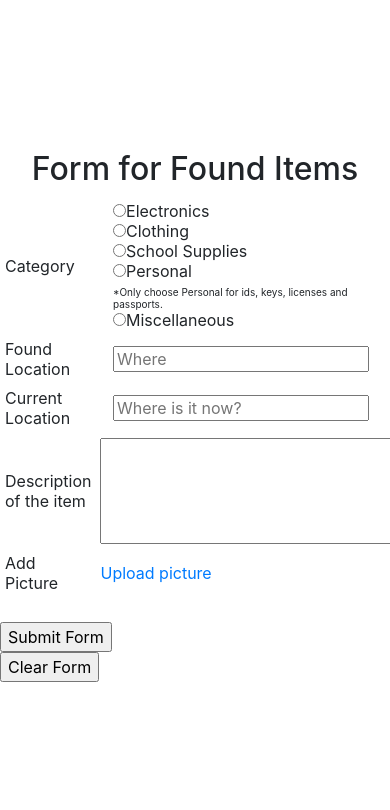
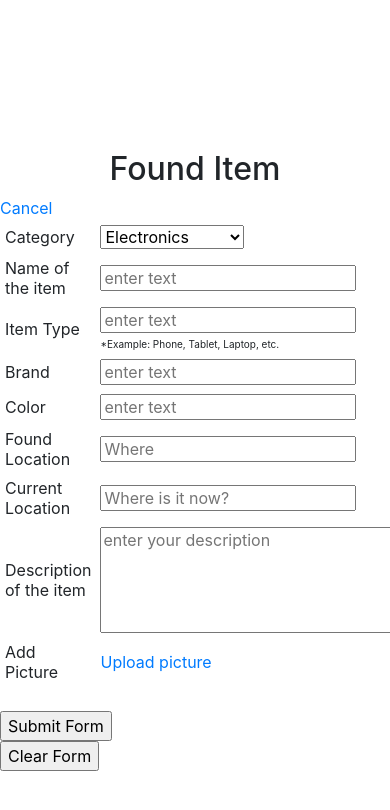
Before and after one commit to Tom-from-6520/Lost-n-Found, a PHP site: page /addPost.php?op=found in a window 390 px wide; the page is wider, and only the part inside the window is pictured. Shown: the top 810 px of that part. Run offline with PHP 8.4, Linux system fonts and the light colour scheme; the visitor is signed in with stand-in values (Sample User, id 1).

Commit message:
fix add post func

```diff
--- a/addPost.php
+++ b/addPost.php
@@ -11,11 +11,20 @@ if ($uid == '') {
 }
 $op = $_GET['op'];
 $title = "";
+$header = "";
+$placeholder = "";
+$currLocQues = "";
 if ($op == 'lost') {
     $title = "Lost";
+    $header = "Lost Location";
+    $placeholder = "Where did you lose it?";
 }
 else if ($op == 'found') {
     $title = "Found";
+    $header = "Found Location";
+    $placeholder = "Where did you find it?";
+    $currLocQues = "<tr><td>Current Location</td>" .
+    "<td><input type='text' name='currLoc' placeholder='Where is it now?' required/></td><tr>";
 }
 else {
     header('Location: ./landing.php');
@@ -25,7 +34,6 @@ print "<title> $title Form </title>";
 
 ?>
 
-<title> Found Form </title>
 
 <style>
 .space-row{
@@ -39,43 +47,74 @@ print "<title> $title Form </title>";
 </style>
 
 <script>
+
+function changeForm() {
+   var cat = document.getElementById("ddlCat").value;
+   switch(cat) {
+       case "electronics":
+           electronicsForm();
+           break;
+       case "clothing":
+           clothingForm();
+           break;
+       case "school_supp":
+           suppliesForm();
+           break;
+       case "personal":
+           personalForm();
+           break;
+       case "misc":
+           miscForm();
+           break;
+   }
+}
+
 function electronicsForm() {
     populateName();
-    document.getElementById("categoryForm").innerHTML = "<tr><td>Item Type</td>" +
+    populateBrand();
+    populateColor();
+    document.getElementById("item_type").innerHTML = "<td>Item Type</td>" +
     "<td><input type='text' name='tfType' placeholder='enter text'/>" +
-    "<p class='fine-print'> *Example: Phone, Tablet, Laptop, etc. </p></td></tr>" +
-    "<tr><td>Brand</td><td><input type='text' name='tfBrand' placeholder='enter text' required></td></tr>" +
-    "<tr><td>Color</td><td><input type='text' name='tfColor' placeholder='enter text' required></td></tr>";
+    "<p class='fine-print'> *Example: Phone, Tablet, Laptop, etc. </p></td>";
+    document.getElementById("clothing_size").innerHTML = "";
 }
 
 function clothingForm() {
+    populateBrand();
+    populateColor();
     document.getElementById("name").innerHTML = "";
-    document.getElementById("categoryForm").innerHTML = "<tr><td>Item Type</td>" +
+    document.getElementById("item_type").innerHTML = "<td>Item Type</td>" +
     "<td><input type='text' name='tfType' placeholder='enter text'/>" +
-    "<p class='fine-print'> *Example: T-shirt, Sweater, Jeans, etc. </p></td></tr>" +
-    "<tr><td>Brand</td><td><input type='text' name='tfBrand' placeholder='enter text' required></td></tr>" +
-    "<tr><td>Color</td><td><input type='text' name='tfColor' placeholder='enter text' required></td></tr>" +
-    "<tr><td>Clothing size</td><td><input type='text' name='tfSize' placeholder='enter text' required></td></tr>";
+    "<p class='fine-print'> *Example: T-shirt, Sweater, Jeans, etc. </p></td>";
+    document.getElementById("clothing_size").innerHTML = "<td>Clothing size</td><td><input type='text' name='tfSize' placeholder='enter text' required></td>";
 }
 
 function suppliesForm() {
     populateName();
-    document.getElementById("categoryForm").innerHTML = "<tr><td>Item Type</td>" +
+    populateColor();
+    document.getElementById("item_type").innerHTML = "<td>Item Type</td>" +
     "<td><input type='text' name='tfType' placeholder='enter text'/>" +
-    "<p class='fine-print'> *Example: Textbook, Calculator, Notebook etc. </p></td></tr>" +
-    "<tr><td>Color</td><td><input type='text' name='tfColor' placeholder='enter text' required></td></tr>";
+    "<p class='fine-print'> *Example: Textbook, Calculator, Notebook etc. </p></td>";
+    document.getElementById("brand").innerHTML = "";
+    document.getElementById("clothing_size").innerHTML = "";
 }
 
 function personalForm() {
     document.getElementById("name").innerHTML = "";
-    document.getElementById("categoryForm").innerHTML = "<tr><td>Item Type</td>" +
+    document.getElementById("brand").innerHTML = "";
+    document.getElementById("clothing_size").innerHTML = "";
+    document.getElementById("color").innerHTML = "";
+    document.getElementById("item_type").innerHTML = "<tr><td>Item Type</td>" +
     "<td><input type='text' name='tfType' placeholder='What is the type of the personal item?' required/>" +
     "<p class='fine-print'> *Example: IDs, keys, licenses, passports, etc. </p></td></tr>";
 }
 
 function miscForm() {
     populateName();
-    document.getElementById("categoryForm").innerHTML = "<tr><td>Item Type</td>" +
+    document.getElementById("brand").innerHTML = "";
+    document.getElementById("clothing_size").innerHTML = "";
+    document.getElementById("color").innerHTML = "";
+    document.getElementById("item_type").innerHTML = "<tr><td>Item Type</td>" +
     "<td><input type='text' name='tfType' placeholder='enter text'/>" +
     "<p class='fine-print'> *Example: Medicine, Water Bottle, Ukulele, etc. </p></td></tr>";
 }
@@ -85,22 +124,33 @@ function populateName() {
     "<td><input type='text' name='tfName' placeholder='enter text' required></td>";
 }
 
-function clearCatForm() {
-    document.getElementById("categoryForm").innerHTML = "";
+
+function populateBrand() {
+    document.getElementById("brand").innerHTML = "<td>Brand</td><td><input type='text' name='tfBrand' placeholder='enter text' required></td>";
 }
+
+
+function populateColor() {
+    document.getElementById("color").innerHTML = "<td>Color</td><td><input type='text' name='tfColor' placeholder='enter text' required></td>";
+}
+
 </script>
 
 </head>
 <body bgColor="#FFFFFF">
+<div class="space-row"></div>
 
-<div class="space-row">
-
+<div class='row'>
+<div class='col-md-8'>
+<h2 align='center'><?php echo $title ?> Item</h2>
+</div>
+<div class='col-md-4'>
+<a href='./landing.php'>Cancel</a>
+</div>
 </div>
 
-<?php
-print "<h2 align='center'>Form for $title Items</h2>";
-print "<form name='foundFm' method='POST' action='addPost_process.php?op=$op'>";
-?>
+<form name='foundFm' method='POST' action='addPost_process.php?op=<?php print $op?>'>
+
 
 <table align="center" border="1" cellspacing="0" cellpadding="4"
        style="border: transparent 1px !important;">
@@ -109,59 +159,41 @@ print "<form name='foundFm' method='POST' action='addPost_process.php?op=$op'>";
 <tr>
 <td>Category</td>
 <td>
-<input type="radio" name="rbCat" value='electronics' id='electronics' required>Electronics<br/>
-<input type="radio" name="rbCat" value='clothing' id='clothing' required>Clothing<br/>
-<input type="radio" name="rbCat" value='school_supp' id='school_supp' required>School Supplies<br/>
-<input type="radio" name="rbCat" value='personal' id='personal' required>Personal<br/>
-<p class="fine-print"> *Only choose Personal for ids, keys, licenses and passports. </p>
-<input type="radio" name="rbCat" value='misc' id='misc' required>Miscellaneous
+<select name='ddlCat' id='ddlCat' onchange="changeForm()" required>
+<option value='electronics'>Electronics</option>
+<option value='clothing'>Clothing</option>
+<option value='school_supp'>School Supplies</option>
+<option value='personal'>Personal</option>
+<option value='misc'>Miscellaneous</option>
+</select>
 </td>
 </tr>
-
-<script>
-document.getElementById('electronics').addEventListener("click", electronicsForm);
-document.getElementById('clothing').addEventListener("click", clothingForm);
-document.getElementById('school_supp').addEventListener("click", suppliesForm);
-document.getElementById('personal').addEventListener("click", personalForm);
-document.getElementById('misc').addEventListener("click", miscForm);
-</script>
 
 <!-- row 1: Name of item -->
 <tr id='name'>
 </tr>
 
+<tr id='item_type'>
+</tr>
+
+<tr id='brand'>
+</tr>
+
+<tr id='color'>
+</tr>
+
+<tr id='clothing_size'>
+</tr>
+
 <?php
-$header = "";
-$placeholder = "";
-$currLocQues = "";
-if($op == 'lost') {
-    $header = "Lost Location";
-    $placeholder = "Where did you lose it?";
-}
-else {
-    $header = "Found Location";
-    $placeholder = "Where did you find it?";
-    $currLocQues = "<tr><td>Current Location</td>" .
-    "<td><input type='text' name='currLoc' placeholder='Where is it now?' required/></td><tr>";
-}
-
 print "<tr><td>$header</td>";
 print "<td><input type='text' name='orgLoc' placeholder=$placeholder/ required></td></tr>";
 print $currLocQues;
 ?>
 
-<!----CATEGORY SPECIFIC SECTION---->
-
-<table align="center" border="1" cellspacing="0" cellpadding="4"
-       style="border: transparent 1px !important;" id="categoryForm"></table>
-
-
-<!----DESCRIPTION SECTION---->
-<table align="center" border="1" cellspacing="0" cellpadding="4"
-       style="border: transparent 1px !important;">
 <tr>
 <td>Description of the item</td>
-<td><textarea name="taDetail" value="" rows="5" cols="60" required></textarea></td>
+<td><textarea name="taDetail" placeholder="enter your description" rows="5" cols="60" required></textarea></td>
 </tr>
 
 <tr>
@@ -183,7 +215,7 @@ print $currLocQues;
 <input type="reset" value="Clear Form" id="clear"/>
 </div>
 <script>
-document.getElementById("clear").addEventListener("click", clearCatForm);
+electronicsForm();
 </script>
 </div>
 </form>
```
Also changed, not shown: addPost_process.php (+10 -10 lines).
